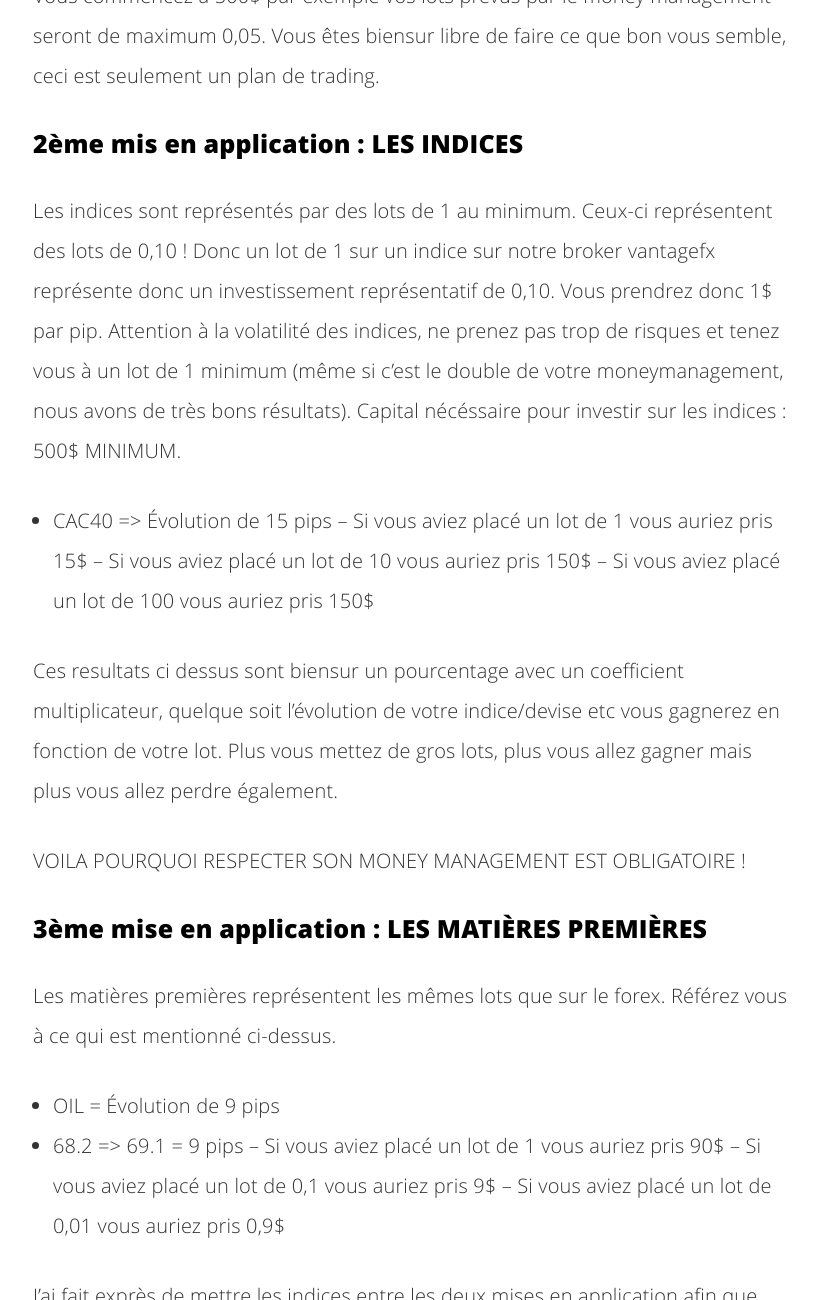
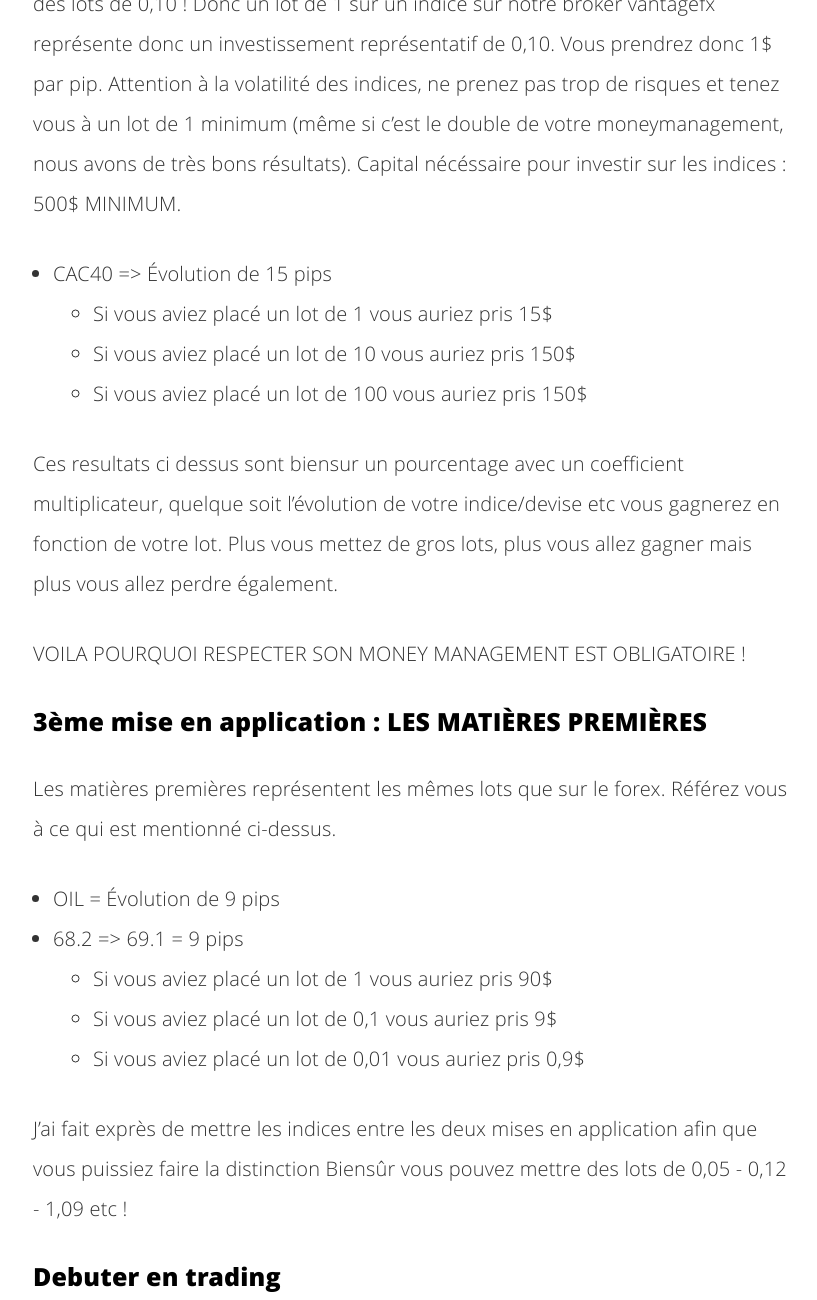
Before and after one commit to fasca/fasca.github.io, a Jekyll site: the page built from _posts/2019-12-20-forex.md, in a window 1280 px wide and 1400 px high, scrolled down 8872 px, cut to the strip 0-1300 px from the top of the window. Shown: the whole strip, without its empty margins (227-1044 px from the left). Built offline with Jekyll 4.4.1, drawn with Linux system fonts in a browser that asks for light colours; comment, search, counter and statistics services are not loaded; some of the changed text lies outside the part shown.

```diff
--- a/_posts/2019-12-20-forex.md
+++ b/_posts/2019-12-20-forex.md
@@ -71,9 +70,9 @@ Exemple: EURUSD 1,3752$ => 1,3792$ soit 40 PIPS dont 3 SPREAD et 37 BENEFICE NET
 
 ## 7. COMMENT PLACER UN ORDRE DIFFÉRÉ ? (SELLSTOP/SELL LIMIT/BUY STOP/BUY LIMIT)
 
-[Explication en video](https://www.youtube.com/watch?v=mzgxuNaT7RY)
+![Explication en video](https://www.youtube.com/watch?v=mzgxuNaT7RY)
 
-![Explication courbes](/assets/img/forex/photo.png)
+![Explication courbes](/assets/img/forex/photo.jpg)
 
 **BUY STOP**: On veut que la courbe continue de monter (le mettre au dessus du prix actuel). Le trade s'ouvre une fois que la courbe atteint le prix séléctionné. Puis s'il atteint les TAKE PROFIT qui va etre plus haut exemple +20 PIPS alors on se retire pour gagner le trade. Le STOP LOSS sera un peu plus bas que le BUY STOP pour se retirer en cas ou la courbe descent au lieu de monter.
 
@@ -129,9 +128,9 @@ Lorsque l'on prend une position d'1 lot plein avec l'USD comme base, chaque pip
 
 - EURUSD = Évolution de 15 pips
 - 1.1530 => 1.1545 = 15 pips
--- Si vous aviez placé un lot de 1 vous auriez pris 150$
--- Si vous aviez placé un lot de 0,1 vous auriez pris 15$
--- Si vous aviez placé un lot de 0,01 vous auriez pris 1,5$
+	- Si vous aviez placé un lot de 1 vous auriez pris 150$
+	- Si vous aviez placé un lot de 0,1 vous auriez pris 15$
+	- Si vous aviez placé un lot de 0,01 vous auriez pris 1,5$
 
 Vous vous doutez bien qu'il faut ajuster votre lot en fonction de votre capital.
 Vous avez un compte de trading à 500$ et vous lancez un lot de 1 sur une analyse sur l'EUR/USD avec un TP à 20 pips et un SL à 45 pips.
@@ -149,9 +148,9 @@ Vous commencez à 500$ par exemple vos lots prévus par le money management sero
 Les indices sont représentés par des lots de 1 au minimum. Ceux-ci représentent des lots de 0,10 ! Donc un lot de 1 sur un indice sur notre broker vantagefx représente donc un investissement représentatif de 0,10. Vous prendrez donc 1$ par pip. Attention à la volatilité des indices, ne prenez pas trop de risques et tenez vous à un lot de 1 minimum (même si c'est le double de votre moneymanagement, nous avons de très bons résultats). Capital nécéssaire pour investir sur les indices : 500$ MINIMUM.
 
 - CAC40 => Évolution de 15 pips
--- Si vous aviez placé un lot de 1 vous auriez pris 15$
--- Si vous aviez placé un lot de 10 vous auriez pris 150$
--- Si vous aviez placé un lot de 100 vous auriez pris 150$
+	- Si vous aviez placé un lot de 1 vous auriez pris 15$
+	- Si vous aviez placé un lot de 10 vous auriez pris 150$
+	- Si vous aviez placé un lot de 100 vous auriez pris 150$
 
 Ces resultats ci dessus sont biensur un pourcentage avec un coefficient multiplicateur, quelque soit l'évolution de votre indice/devise etc vous gagnerez en fonction de votre lot. Plus vous mettez de gros lots, plus vous allez gagner mais plus vous allez perdre également.
 
@@ -163,9 +162,9 @@ Les matières premières représentent les mêmes lots que sur le forex. Référ
 
 - OIL  = Évolution de 9 pips
 - 68.2 => 69.1 = 9 pips
--- Si vous aviez placé un lot de 1 vous auriez pris 90$
--- Si vous aviez placé un lot de 0,1 vous auriez pris 9$
--- Si vous aviez placé un lot de 0,01 vous auriez pris 0,9$
+	- Si vous aviez placé un lot de 1 vous auriez pris 90$
+	- Si vous aviez placé un lot de 0,1 vous auriez pris 9$
+	- Si vous aviez placé un lot de 0,01 vous auriez pris 0,9$
 
 J'ai fait exprès de mettre les indices entre les deux mises en application afin que vous puissiez faire la distinction
 Biensûr vous pouvez mettre des lots de 0,05 - 0,12 - 1,09 etc !
```
Also changed, not shown: other parts of _posts/2019-12-20-forex.md (+20 -21 lines).
